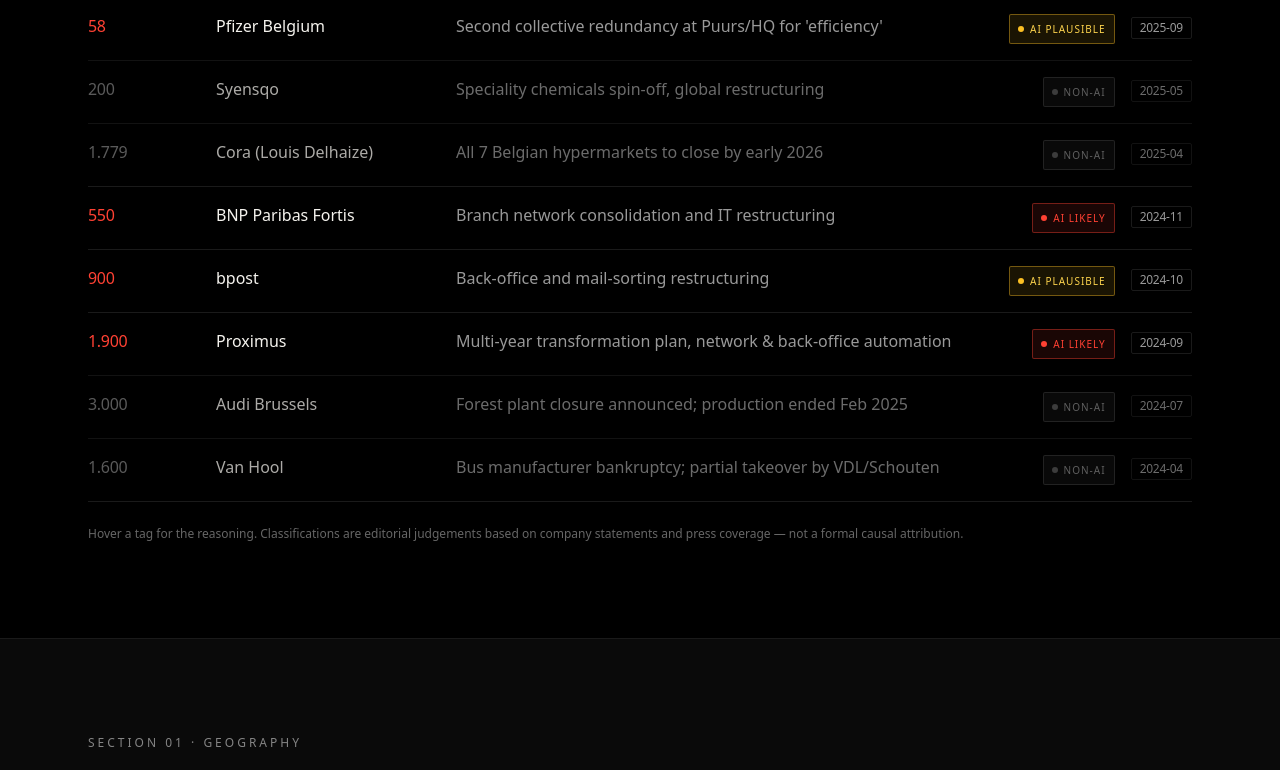
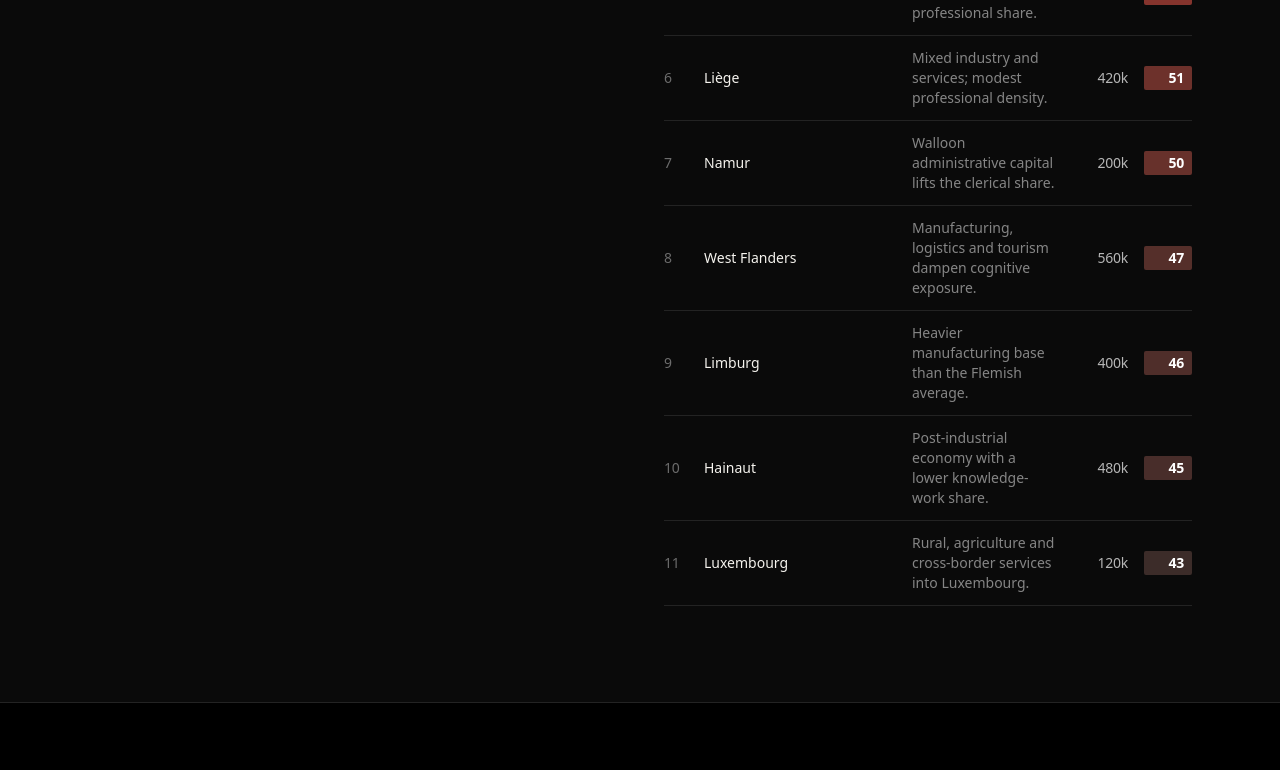
Before and after one commit to verbeeckorama/yourjobrisk-be, a Next.js app: page / in a window 1280 px wide. Shown: the part 1646-2416 px from the top of the page. Built offline with nearby package versions, Linux system fonts and the light colour scheme.

Commit message:
Landing: show map above last-24-months layoffs strip

```diff
--- a/app/page.tsx
+++ b/app/page.tsx
@@ -9,8 +9,8 @@
   return (
     <main>
       <Hero />
+      <BelgiumMap />
       <LayoffsStrip />
-      <BelgiumMap />
       <OccupationsTable />
       <Narrative />
       <Footer />
```
